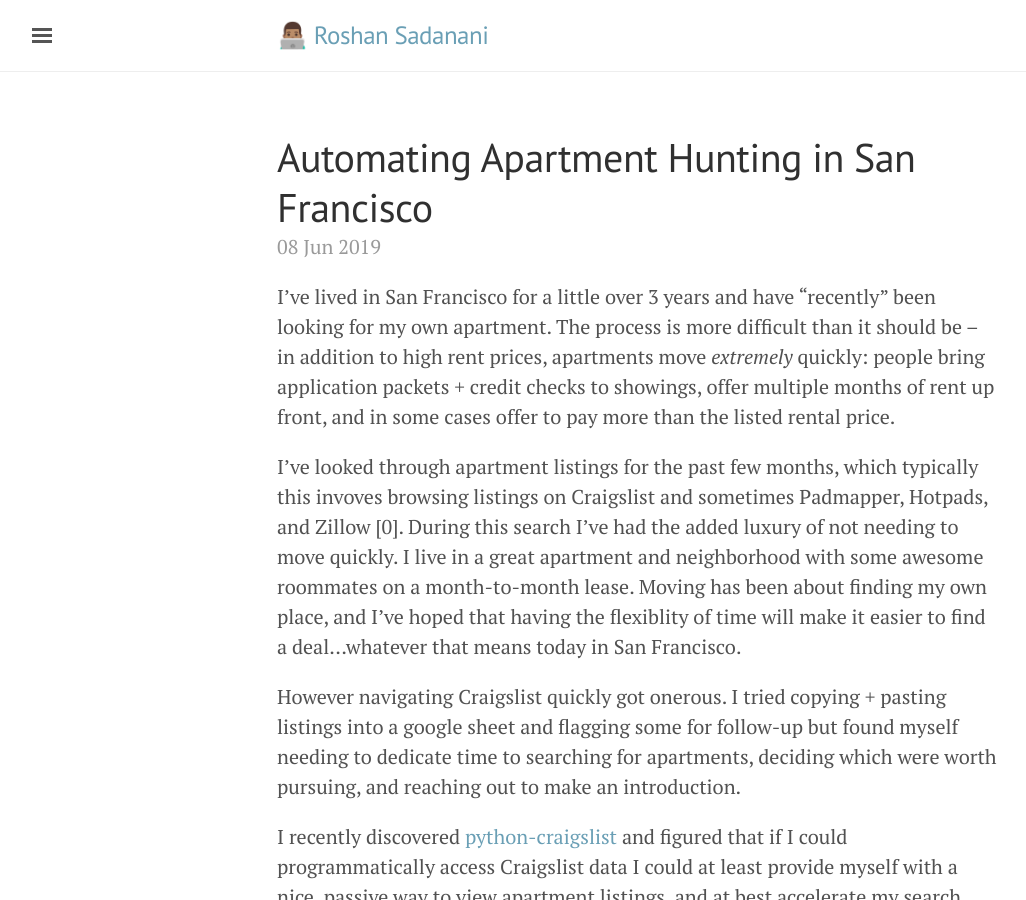
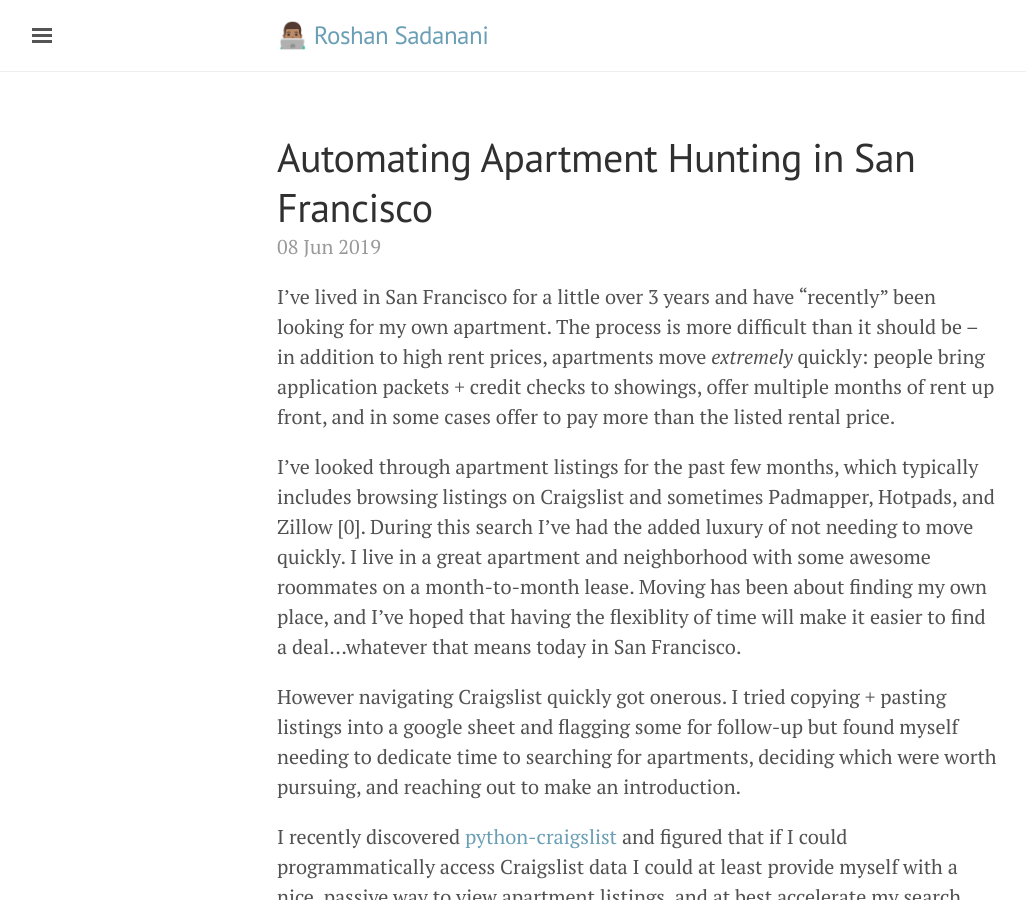
Before and after one commit to blattus/website, a Jekyll site: the page built from _posts/2019-06-08-automating-apartment-hunting.md, in a window 1280 px wide and 900 px high. Shown: the whole window, without its empty margins (3-1029 px from the left). Built offline with Jekyll 4.4.1, drawn with Linux system fonts in a browser that asks for light colours; nearby versions of some CDN libraries.

Commit message:
fix typo

```diff
--- a/_posts/2019-06-08-automating-apartment-hunting.md
+++ b/_posts/2019-06-08-automating-apartment-hunting.md
@@ -6,7 +6,7 @@ date:   2019-06-08
 
 I've lived in San Francisco for a little over 3 years and have "recently" been looking for my own apartment. The process is more difficult than it should be -- in addition to high rent prices, apartments move _extremely_ quickly: people bring application packets + credit checks to showings, offer multiple months of rent up front, and in some cases offer to pay more than the listed rental price.
 
-I've looked through apartment listings for the past few months, which typically this invoves browsing listings on Craigslist and sometimes Padmapper, Hotpads, and Zillow [0]. During this search I've had the added luxury of not needing to move quickly. I live in a great apartment and neighborhood with some awesome roommates on a month-to-month lease. Moving has been about finding my own place, and I've hoped that having the flexiblity of time will make it easier to find a deal...whatever that means today in San Francisco.
+I've looked through apartment listings for the past few months, which typically includes browsing listings on Craigslist and sometimes Padmapper, Hotpads, and Zillow [0]. During this search I've had the added luxury of not needing to move quickly. I live in a great apartment and neighborhood with some awesome roommates on a month-to-month lease. Moving has been about finding my own place, and I've hoped that having the flexiblity of time will make it easier to find a deal...whatever that means today in San Francisco.
 
 However navigating Craigslist quickly got onerous. I tried copying + pasting listings into a google sheet and flagging some for follow-up but found myself needing to dedicate time to searching for apartments, deciding which were worth pursuing, and reaching out to make an introduction.
 
```
